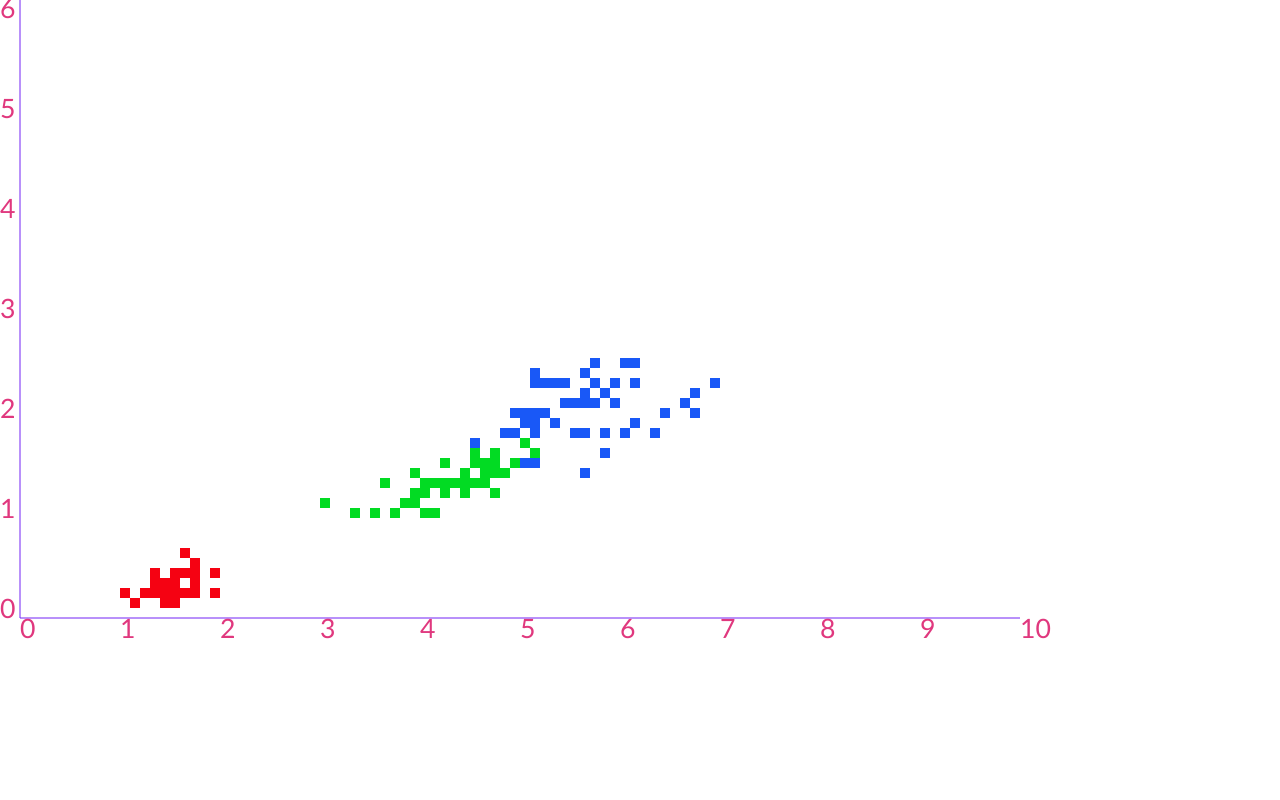
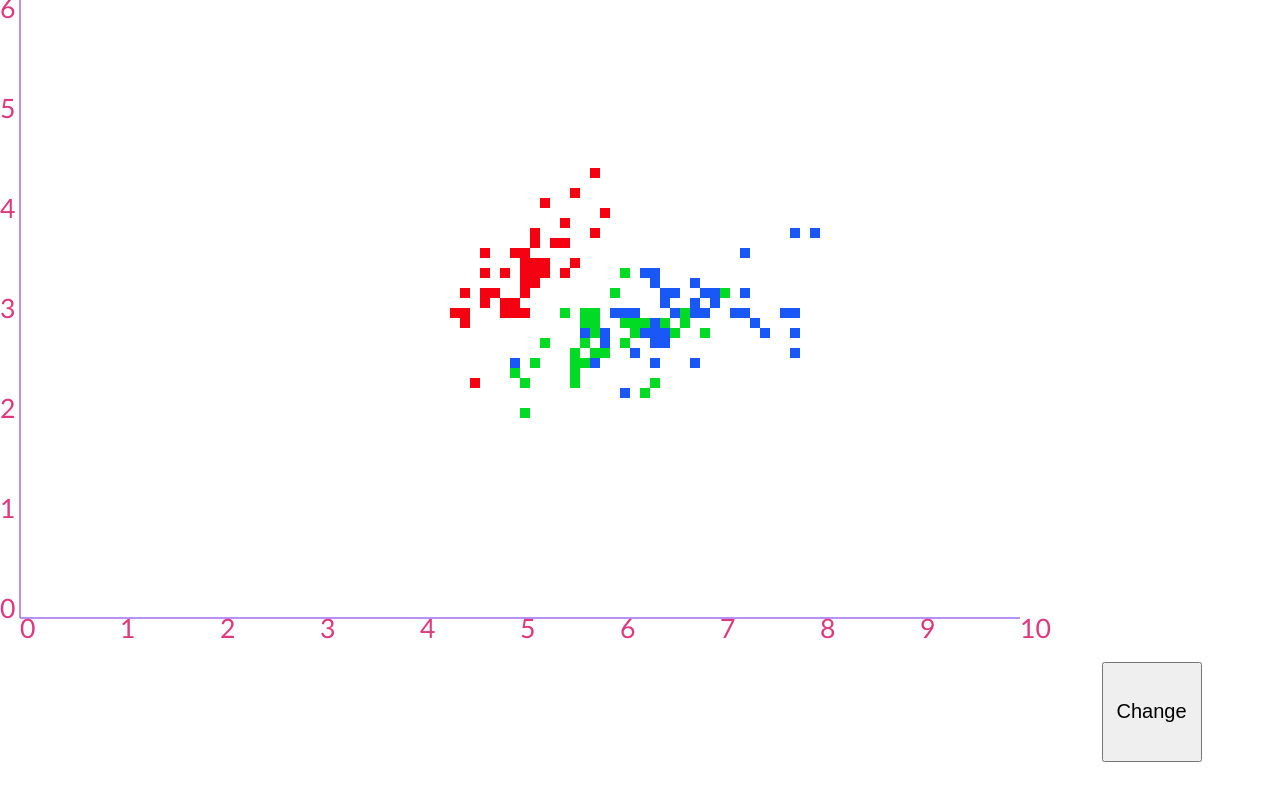
Before and after one commit to tranthanhkhang228/chartIris, a plain HTML site: page index.html in a window 1280 px wide. Shown: the part 382-1182 px from the top of the page. Drawn offline with Linux system fonts and the light colour scheme.

Commit message:
add change data button

```diff
--- a/index.html
+++ b/index.html
@@ -10,7 +10,9 @@
   <body>
     <div class="chart">
       <canvas id="my-canvas" width="1100" height="1100"></canvas>
+      <button id="change">Change</button>
     </div>
+
     <script type="module" src="./script.js"></script>
   </body>
 </html>
--- a/script.js
+++ b/script.js
@@ -1,8 +1,18 @@
 import iris from './data.js';
 import { drawChart, getDataSetTwoCross } from './utility.js';
 
-const irisTwoCrossWithLabel = getDataSetTwoCross(iris, [3, 4]);
+const irisTwoCrossWithLabel = getDataSetTwoCross(iris, [1, 2]);
 let myCanvas = document.getElementById('my-canvas');
+let changeButton = document.querySelector('#change');
+
+let twoCross = [
+  [1, 2],
+  [1, 3],
+  [1, 4],
+  [2, 3],
+  [2, 4],
+  [3, 4]
+];
 let context = myCanvas.getContext('2d');
 
 const allProps = {
@@ -16,4 +26,16 @@ const allProps = {
   MARKPOINT_FONT_FAMILY: 'Calibri'
 };
 
+let currentIndex = 1;
+
 drawChart({ ...allProps });
+
+changeButton.addEventListener('click', (e) => {
+  context.clearRect(0, 0, myCanvas.width, myCanvas.height);
+
+  ++currentIndex > 6 ? (currentIndex = 1) : currentIndex;
+
+  allProps.irisTwoCross = getDataSetTwoCross(iris, twoCross[currentIndex]);
+
+  drawChart({ ...allProps });
+});
--- a/style.css
+++ b/style.css
@@ -12,3 +12,9 @@
 
   margin: 0 auto;
 }
+
+#change {
+  font-size: 20px;
+  width: 100px;
+  height: 100px;
+}
```
